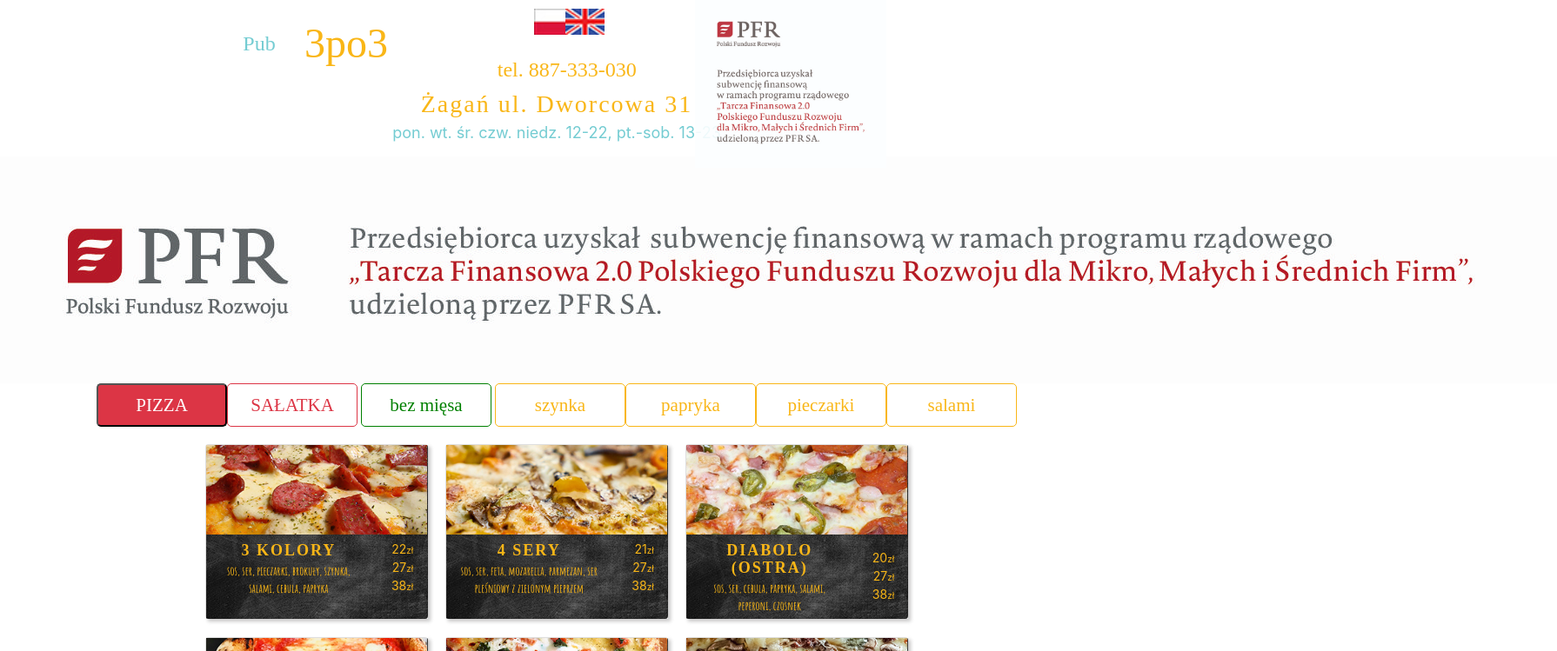
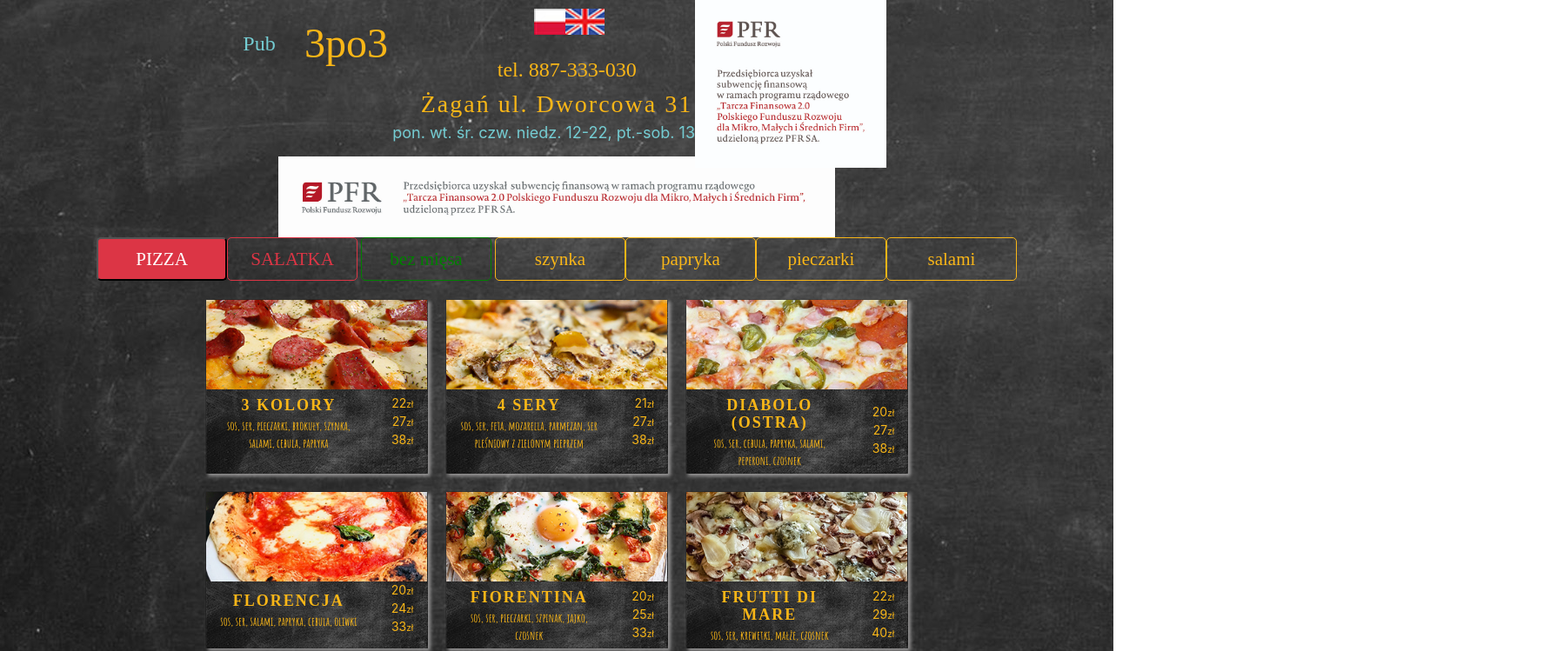
Before and after one commit to PiotrBozek/newSite3po3_2021, a React app: page / in a window 1280 px wide. Shown: the top 749 px of the page at 87% size, 1790 px wide, since content can reach past the window. Built offline with nearby package versions, Linux system fonts and the light colour scheme; a web font is replaced by a local one.

Commit message:
one board next 8

```diff
--- a/src/components/App.css
+++ b/src/components/App.css
@@ -15,7 +15,7 @@
     min-height: 100hv;
     position: relative;
     text-align: center;
-    /* background: url(../image/background.jpg) repeat; */
+    background: url(../image/background.jpg) repeat;
 }
 .information {
     flex-basis: 10vh;
--- a/src/components/Header/styles.css
+++ b/src/components/Header/styles.css
@@ -20,7 +20,6 @@
     height: auto;
     margin: 5px;
     padding-top: 90px;
-    opacity: 90%;
     z-index: 300;
 }
 
--- a/src/components/Search/Search.jsx
+++ b/src/components/Search/Search.jsx
@@ -8,7 +8,7 @@
 
     return (
         <>
-        <div>
+        <div className='app__Search-board'>
         <img src={picture} alt ='logo Polskiego Funduszu Rozwoju' />
         </div>
         <div className="search">
--- a/src/components/Search/styles.css
+++ b/src/components/Search/styles.css
@@ -10,6 +10,11 @@
         border: rgb(249, 182, 23) 1px solid;
         border-radius: 5px;
         z-index: 1;
+}
+
+.app__Search-board img {
+        width: 50%;
+        padding: 0 auto;
 }
 
 .button_choice {
```
